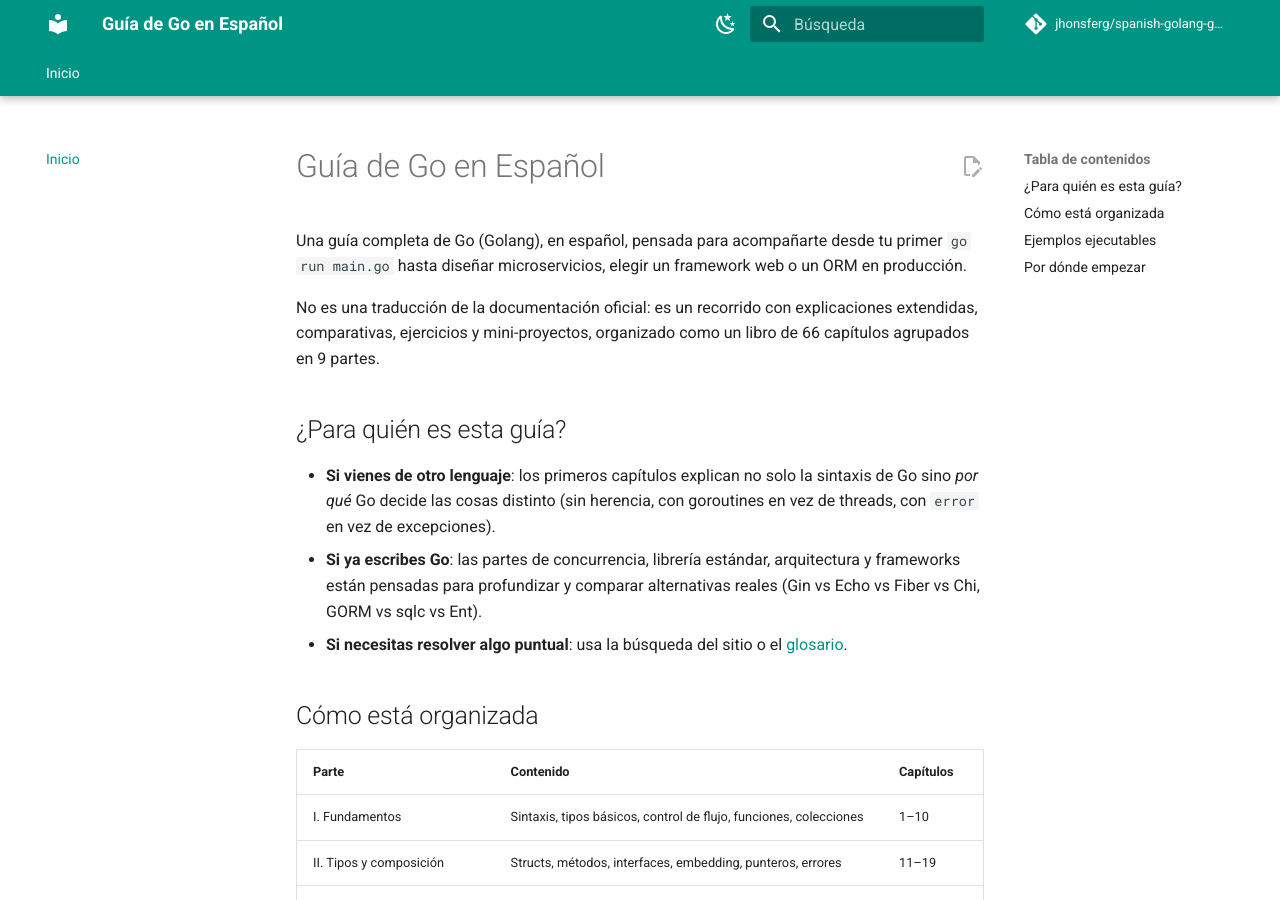
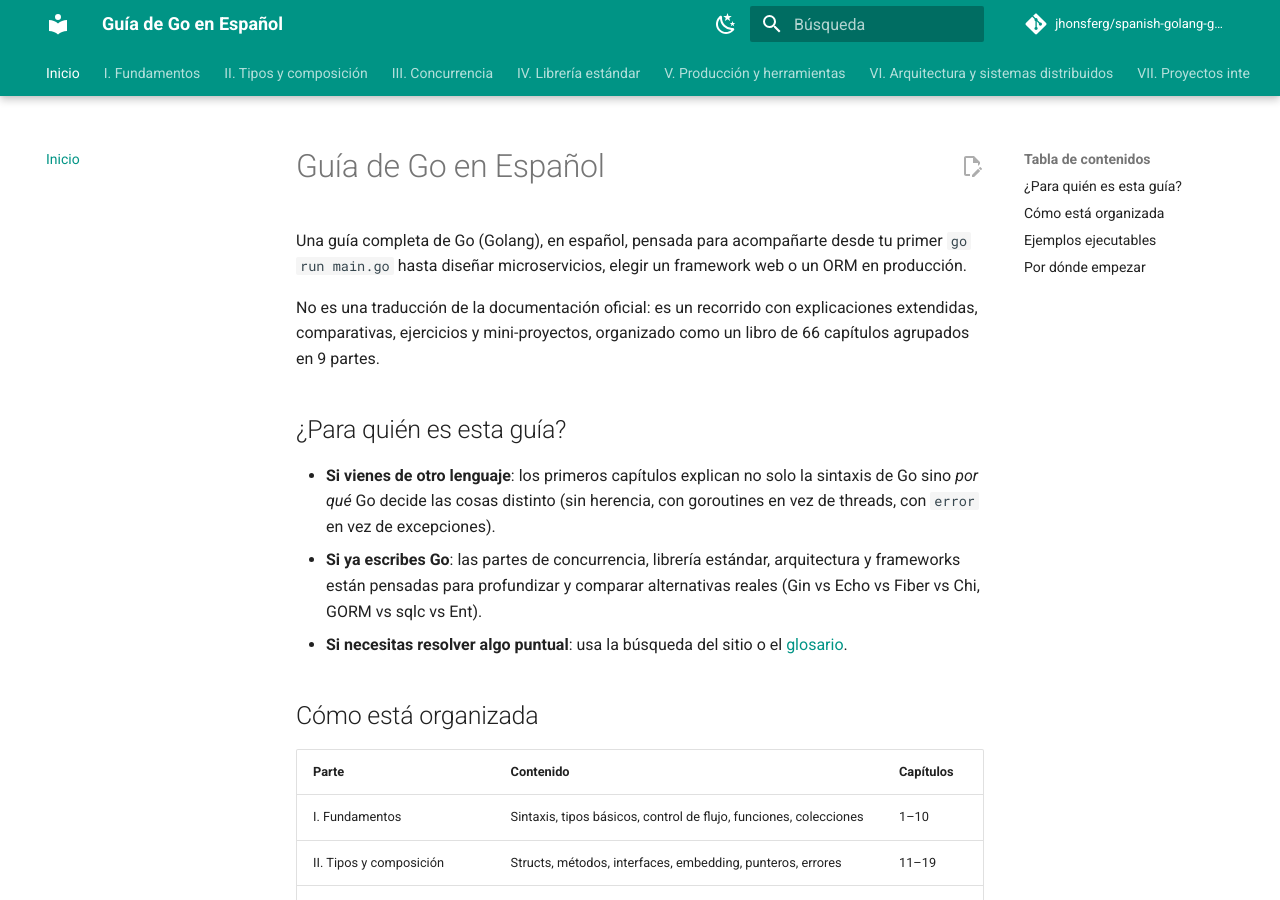
Before and after one commit to jhonsferg/spanish-golang-guide, an MkDocs documentation site: the page built from docs/index.md, in a window 1280 px wide and 900 px high. Built offline with MkDocs 1.6.1 and Material for MkDocs 9.7.7, drawn with Linux system fonts in a browser that asks for light colours; comment, search, counter and statistics services are not loaded; some of the changed lines change nothing that is shown.

Commit message:
chore: completar nav de mkdocs con los 66 capítulos

```diff
--- a/mkdocs.yml
+++ b/mkdocs.yml
@@ -56,3 +56,78 @@
 
 nav:
   - Inicio: index.md
+  - I. Fundamentos:
+      - 01-fundamentos/01-introduccion-a-go.md
+      - 01-fundamentos/02-instalacion-y-configuracion.md
+      - 01-fundamentos/03-primer-programa.md
+      - 01-fundamentos/04-variables-constantes-y-tipos-basicos.md
+      - 01-fundamentos/05-operadores-y-expresiones.md
+      - 01-fundamentos/06-control-de-flujo.md
+      - 01-fundamentos/07-funciones.md
+      - 01-fundamentos/08-arreglos-y-slices.md
+      - 01-fundamentos/09-maps.md
+      - 01-fundamentos/10-strings-runes-y-bytes.md
+  - II. Tipos y composición:
+      - 02-tipos-y-composicion/11-structs.md
+      - 02-tipos-y-composicion/12-metodos.md
+      - 02-tipos-y-composicion/13-interfaces.md
+      - 02-tipos-y-composicion/14-embedding-y-composicion.md
+      - 02-tipos-y-composicion/15-sistema-de-tipos.md
+      - 02-tipos-y-composicion/16-punteros.md
+      - 02-tipos-y-composicion/17-manejo-de-errores.md
+      - 02-tipos-y-composicion/18-panic-y-recover.md
+      - 02-tipos-y-composicion/19-defer.md
+  - III. Concurrencia:
+      - 03-concurrencia/20-paquetes.md
+      - 03-concurrencia/21-goroutines.md
+      - 03-concurrencia/22-channels.md
+      - 03-concurrencia/23-select.md
+      - 03-concurrencia/24-sync-package.md
+      - 03-concurrencia/25-patrones-de-concurrencia.md
+  - IV. Librería estándar:
+      - 04-libreria-estandar/26-io-package.md
+      - 04-libreria-estandar/27-os-package.md
+      - 04-libreria-estandar/28-strings-y-text.md
+      - 04-libreria-estandar/29-json-y-encoding.md
+      - 04-libreria-estandar/30-net-package.md
+      - 04-libreria-estandar/31-time-package.md
+      - 04-libreria-estandar/32-math-y-numeros-aleatorios.md
+      - 04-libreria-estandar/33-reflect-package.md
+      - 04-libreria-estandar/34-sort-y-collections.md
+      - 04-libreria-estandar/35-hash-y-criptografia.md
+  - V. Producción y herramientas:
+      - 05-produccion-y-herramientas/36-testing-package.md
+      - 05-produccion-y-herramientas/37-logging-y-observabilidad.md
+      - 05-produccion-y-herramientas/38-http-avanzado.md
+      - 05-produccion-y-herramientas/39-database-y-sql.md
+      - 05-produccion-y-herramientas/40-build-tools-y-performance.md
+  - VI. Arquitectura y sistemas distribuidos:
+      - 06-arquitectura-y-sistemas-distribuidos/41-microservicios.md
+      - 06-arquitectura-y-sistemas-distribuidos/42-graphql.md
+      - 06-arquitectura-y-sistemas-distribuidos/43-websockets.md
+      - 06-arquitectura-y-sistemas-distribuidos/44-design-patterns.md
+      - 06-arquitectura-y-sistemas-distribuidos/45-clean-architecture.md
+      - 06-arquitectura-y-sistemas-distribuidos/46-docker-y-containers.md
+      - 06-arquitectura-y-sistemas-distribuidos/47-kubernetes-basics.md
+      - 06-arquitectura-y-sistemas-distribuidos/48-configuration-management.md
+      - 06-arquitectura-y-sistemas-distribuidos/49-monitoring-y-metricas.md
+      - 06-arquitectura-y-sistemas-distribuidos/50-distributed-systems.md
+      - 06-arquitectura-y-sistemas-distribuidos/51-cli-tools.md
+      - 06-arquitectura-y-sistemas-distribuidos/52-caching-system.md
+      - 06-arquitectura-y-sistemas-distribuidos/53-job-queues.md
+  - VII. Proyectos integrados:
+      - 07-proyectos-integrados/54-proyecto-integrado-i-api-rest.md
+      - 07-proyectos-integrados/55-proyecto-integrado-ii-microservicio.md
+  - VIII. Frameworks web:
+      - 08-frameworks-web/56-http-frameworks-overview.md
+      - 08-frameworks-web/57-gin-framework.md
+      - 08-frameworks-web/58-echo-framework.md
+      - 08-frameworks-web/59-fiber-framework.md
+      - 08-frameworks-web/60-chi-router.md
+  - IX. Bases de datos y ORMs:
+      - 09-bases-de-datos-y-orms/61-gorm-orm.md
+      - 09-bases-de-datos-y-orms/62-sqlc.md
+      - 09-bases-de-datos-y-orms/63-ent-orm.md
+      - 09-bases-de-datos-y-orms/64-database-drivers-y-raw-sql.md
+      - 09-bases-de-datos-y-orms/65-mongodb-y-nosql.md
+      - 09-bases-de-datos-y-orms/66-caching-libraries.md
```
